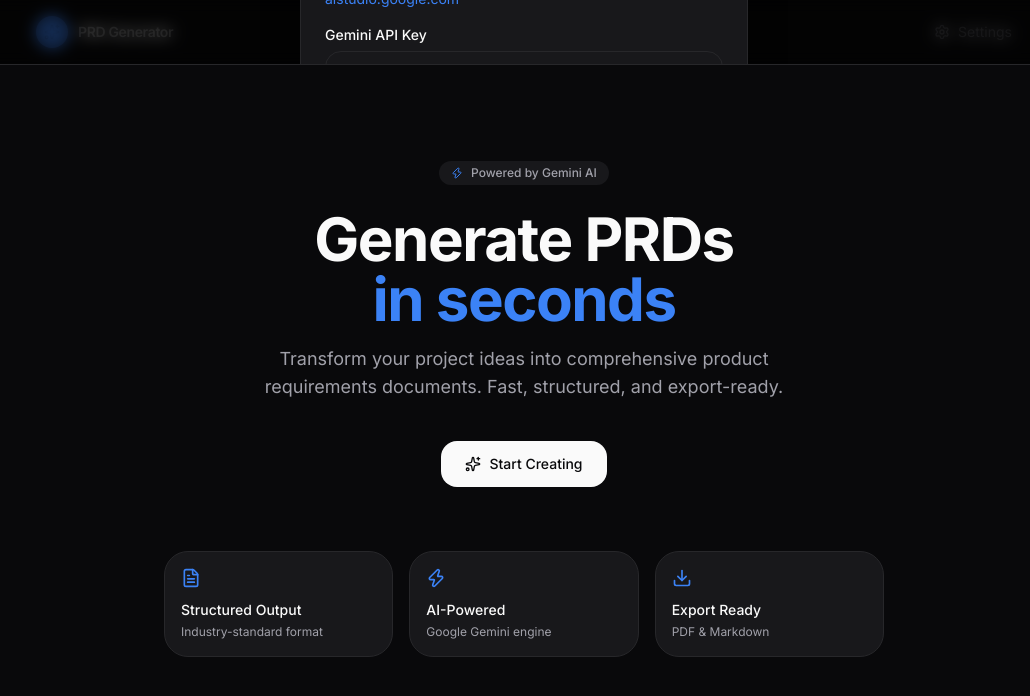
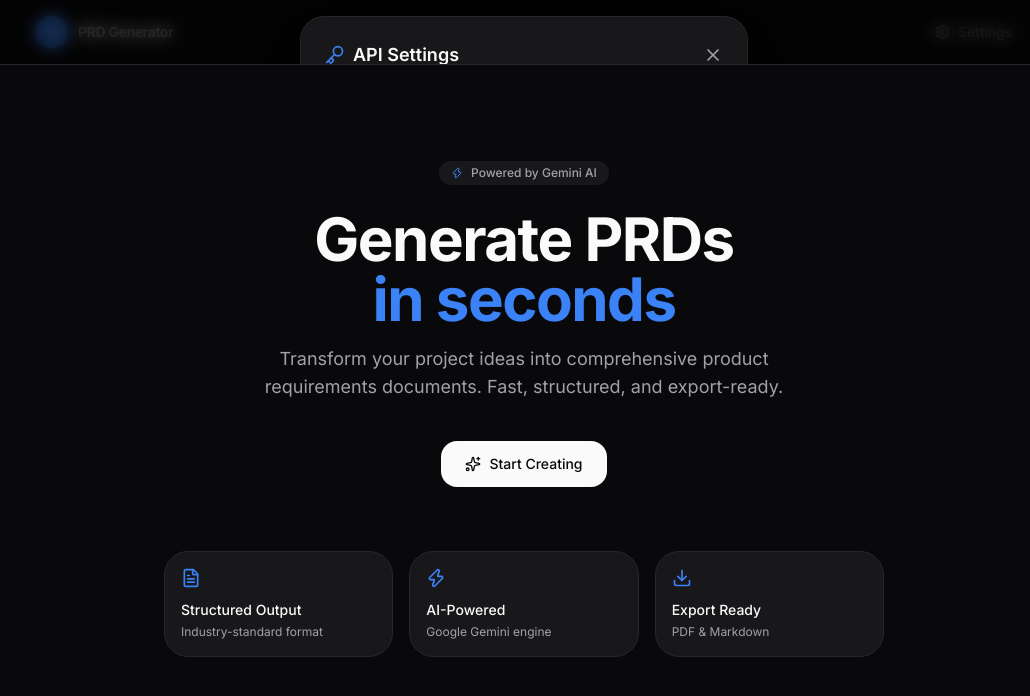
Before and after one commit to adesettiawan/prd-generator, a React (Vite) app: page / in a window 1280 px wide. Both pictures are taken after a click on the button "Settings". Shown: the top 696 px of the page, without its empty margins (116-1146 px from the left). Built offline with nearby package versions, Linux system fonts and the light colour scheme.

Commit message:
fix: modal centering - use items-start + my-auto to prevent top cutoff

```diff
--- a/src/components/ui/ApiKeySettings.tsx
+++ b/src/components/ui/ApiKeySettings.tsx
@@ -69,7 +69,7 @@ export function ApiKeySettings() {
 
       {/* Modal */}
       {isOpen && (
-        <div className="fixed inset-0 flex items-center justify-center overflow-y-auto p-4" style={{ zIndex: 9999 }}>
+        <div className="fixed inset-0 flex items-start justify-center overflow-y-auto p-4" style={{ zIndex: 9999 }}>
           {/* Backdrop */}
           <div
             className="absolute inset-0 bg-black/60 backdrop-blur-sm"
@@ -77,7 +77,7 @@ export function ApiKeySettings() {
           />
 
           {/* Dialog */}
-          <div className="relative bg-surface-card border border-border-default rounded-xl p-6 w-full max-w-md shadow-2xl max-h-[90vh] overflow-y-auto">
+          <div className="relative bg-surface-card border border-border-default rounded-xl p-6 w-full max-w-md shadow-2xl max-h-[90vh] overflow-y-auto my-auto">
             <div className="flex items-center justify-between mb-4">
               <div className="flex items-center gap-2">
                 <Key className="w-5 h-5 text-text-tertiary" />
```
